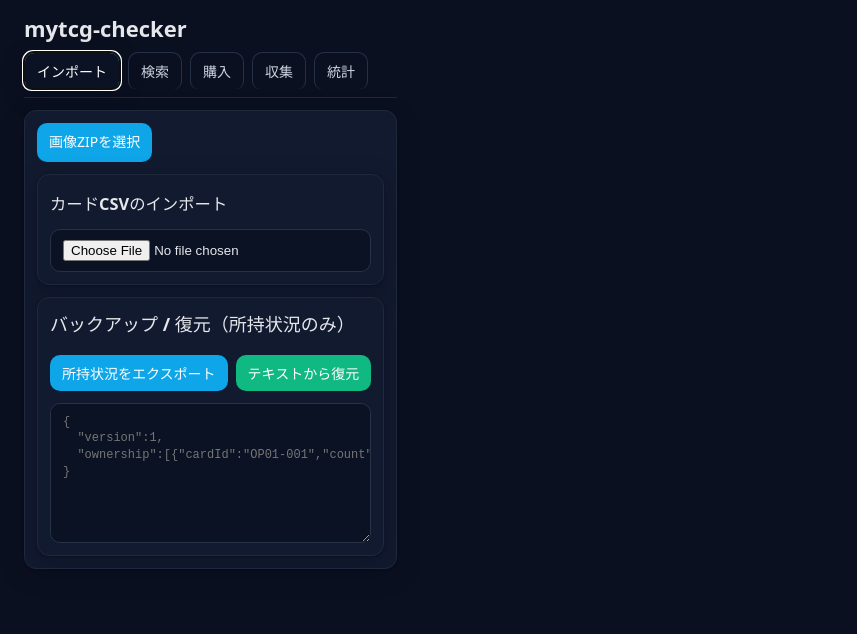
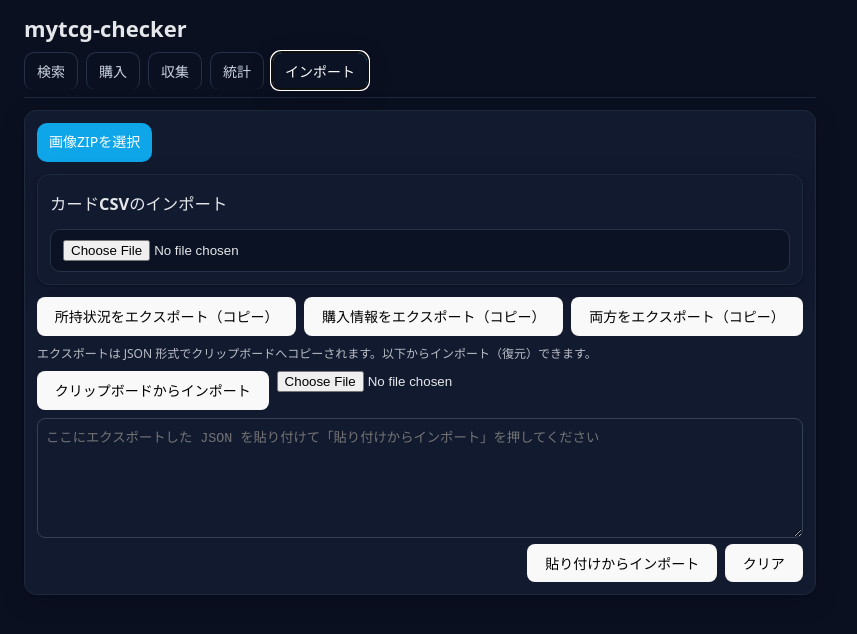
Before and after one commit to Megusuke/mytcg-checker, a React (Vite) app: page / in a window 1280 px wide. Both pictures are taken after a click on the tab "インポート". Shown: the top 634 px of the page, without its empty margins (0-857 px from the left). Built offline with nearby package versions, Linux system fonts and the light colour scheme.

Commit message:
update inport backup

```diff
--- a/package.json
+++ b/package.json
@@ -16,6 +16,7 @@
     "papaparse": "^5.5.3",
     "react": "^19.1.1",
     "react-dom": "^19.1.1",
+    "react-hot-toast": "^2.6.0",
     "zustand": "^5.0.8"
   },
   "devDependencies": {
@@ -34,5 +35,4 @@
     "vite": "^7.1.7",
     "vite-plugin-pwa": "^1.0.3"
   }
-
 }
--- a/src/App.tsx
+++ b/src/App.tsx
@@ -10,7 +10,7 @@ import { Collect } from './features/collect/Collect'
 import { Purchase } from './features/purchase/Purchase'
 
 export default function App() {
-  const [tab, setTab] = useState<'import'|'search'|'purchase'|'collect'|'stats'>('import')
+  const [tab, setTab] = useState<'import'|'search'|'purchase'|'collect'|'stats'>('search')
 
   return (
     <div className="app-viewport">
@@ -19,11 +19,11 @@ export default function App() {
 
         <Tabs
           tabs={[
-            { key: 'import',  label: 'インポート' },
             { key: 'search',  label: '検索' },
             { key: 'purchase', label: '購入' },
             { key: 'collect', label: '収集' },
             { key: 'stats',   label: '統計' },
+            { key: 'import',  label: 'インポート' },
           ]}
           value={tab}
           onChange={(k)=> setTab(k as any)}
--- a/src/features/backup/Backup.tsx
+++ b/src/features/backup/Backup.tsx
@@ -5,139 +5,234 @@
 // テキストのコピー＆貼り付けでやり取りする方式。
 // 通知は alert() で行い、トーストに依存しない。
 
-import React, { useState } from 'react'
-import { getAllOwnership, setOwnership } from '../../db'
+import React, { useRef, useState } from 'react'
+import { getAllCards, getOwnership, setOwnership } from '../../db'
+import type { Card } from '../../models'
 
-// Ownership のイメージ：
-// getAllOwnership() は { [cardId: string]: number } を返す想定。
-// setOwnership(cardId, count) で1件ずつ書き戻せる想定。
+const salesKey = (cid: string) => `sales.${cid}`
 
-export const Backup: React.FC = () => {
-  // export / import 用のテキストエリア中身
-  const [textData, setTextData] = useState('')
+// 軽いフォールバック通知
+const toast = {
+  success: (msg: string) => window.alert(msg),
+  error: (msg: string) => window.alert(msg)
+}
 
-  // 進行中フラグ
-  const [busyExport, setBusyExport] = useState(false)
-  const [busyImport, setBusyImport] = useState(false)
-
-  // 所持状況をJSON文字列として textData に出力
-  async function handleExport() {
+async function copyToClipboard(text: string) {
   try {
-      setBusyExport(true)
-
-      // 1. IndexedDBから ownership 全件をとる
-      const map = await getAllOwnership()
-      // map は { [cardId: string]: number }
-
-      // 2. 扱いやすい配列へ {cardId,count}[]
-      const arr = Object.entries(map).map(([cardId, count]) => ({
-        cardId,
-        count,
-      }))
-
-      // 3. JSON文字列に
-      //    - 見やすいようインデント2で整形
-      const jsonStr = JSON.stringify(
-        {
-          version: 1,        // 将来拡張用
-          exportedAt: Date.now(),
-          ownership: arr,    // [{cardId,count}, ...]
-        },
-        null,
-        2
-      )
-
-      setTextData(jsonStr)
-      alert('所持状況をエクスポートしました。このテキストをコピーして保管してください。')
-    } catch (e: any) {
-      console.error(e)
-      alert('エクスポートに失敗しました。')
-    } finally {
-      setBusyExport(false)
+    if (navigator.clipboard && navigator.clipboard.writeText) {
+      await navigator.clipboard.writeText(text)
+      return true
+    }
+    const ta = document.createElement('textarea')
+    ta.value = text
+    ta.style.position = 'fixed'
+    ta.style.left = '-9999px'
+    document.body.appendChild(ta)
+    ta.select()
+    document.execCommand('copy')
+    document.body.removeChild(ta)
+    return true
+  } catch {
+    return false
   }
 }
 
-  // textData に貼られたJSONを復元
-  async function handleImport() {
-    try {
-      setBusyImport(true)
-
-      if (!textData.trim()) {
-        alert('復元データが空です。')
-        return
+async function gatherOwnership(cards: Card[]) {
+  const map: Record<string, number> = {}
+  await Promise.all(
+    cards.map(async (c) => {
+      const ow = await getOwnership(c.cardId)
+      if (ow) map[c.cardId] = ow.count
+    })
+  )
+  return map
 }
 
-      let parsed: any
+async function gatherPurchases(cards: Card[]) {
+  const out: Record<string, { place: string; price: string }[]> = {}
+  for (const c of cards) {
+    const raw = localStorage.getItem(salesKey(c.cardId))
+    if (!raw) continue
     try {
-        parsed = JSON.parse(textData)
-      } catch (e) {
-        alert('JSONとして読み込めませんでした。')
-        return
+      const parsed = JSON.parse(raw)
+      if (Array.isArray(parsed) && parsed.length > 0) {
+        out[c.cardId] = parsed.map((r: any) => ({ place: String(r.place ?? ''), price: String(r.price ?? '') }))
+      }
+    } catch {
+      // ignore malformed
+    }
+  }
+  return out
 }
 
-      // 期待フォーマット: { version:1, ownership:[{cardId,count}, ...] }
-      if (!parsed || !Array.isArray(parsed.ownership)) {
-        alert('フォーマットが不正です。')
-        return
-      }
+export const Backup: React.FC = () => {
+  const [textArea, setTextArea] = useState<string>('')
+  const fileRef = useRef<HTMLInputElement | null>(null)
 
-      const list: { cardId: string; count: number }[] = parsed.ownership
-
-      // 1件ずつDBへ書き戻し
-      for (const item of list) {
-        if (!item || typeof item.cardId !== 'string') continue
-        const c = typeof item.count === 'number' && item.count >= 0 ? item.count : 0
-        await setOwnership(item.cardId, c)
-      }
-
-      alert('所持状況を復元しました。')
-    } catch (e: any) {
-      console.error(e)
-      alert('復元に失敗しました。')
-    } finally {
-      setBusyImport(false)
+  async function exportOwnershipCopy() {
+    try {
+      const cards = await getAllCards()
+      const ownership = await gatherOwnership(cards)
+      const text = JSON.stringify({ ownership }, null, 2)
+      const ok = await copyToClipboard(text)
+      if (ok) toast.success('所持状況をクリップボードにコピーしました')
+      else toast.error('クリップボードへのコピーに失敗しました')
+    } catch (e) {
+      toast.error('エクスポートに失敗しました')
     }
   }
 
+  async function exportPurchasesCopy() {
+    try {
+      const cards = await getAllCards()
+      const purchases = await gatherPurchases(cards)
+      const text = JSON.stringify({ purchases }, null, 2)
+      const ok = await copyToClipboard(text)
+      if (ok) toast.success('購入情報をクリップボードにコピーしました')
+      else toast.error('クリップボードへのコピーに失敗しました')
+    } catch {
+      toast.error('エクスポートに失敗しました')
+    }
+  }
+
+  async function exportAllCopy() {
+    try {
+      const cards = await getAllCards()
+      const ownership = await gatherOwnership(cards)
+      const purchases = await gatherPurchases(cards)
+      const text = JSON.stringify({ ownership, purchases }, null, 2)
+      const ok = await copyToClipboard(text)
+      if (ok) toast.success('所持状況と購入情報をクリップボードにコピーしました')
+      else toast.error('クリップボードへのコピーに失敗しました')
+    } catch {
+      toast.error('エクスポートに失敗しました')
+    }
+  }
+
+  // ---------- インポート（復元）処理 ----------
+  async function applyImportedObject(obj: any) {
+    // 期待形: { ownership: { cardId: number, ... }, purchases: { cardId: [ {place,price}, ... ] } }
+    const cards = await getAllCards()
+    const validCardIds = new Set(cards.map((c) => c.cardId))
+
+    // ownership の復元
+    if (obj && typeof obj.ownership === 'object') {
+      const entries = Object.entries(obj.ownership)
+      await Promise.all(
+        entries.map(async ([cardId, val]) => {
+          if (!validCardIds.has(cardId)) return
+          const count = Number(val)
+          if (!Number.isNaN(count)) {
+            try {
+              await setOwnership(cardId, count)
+            } catch {
+              // ignore per-item error
+            }
+          }
+        })
+      )
+    }
+
+    // purchases の復元（localStorage の sales.{cardId} に保存）
+    if (obj && typeof obj.purchases === 'object') {
+      const entries = Object.entries(obj.purchases)
+      for (const [cardId, arr] of entries) {
+        if (!validCardIds.has(cardId)) continue
+        try {
+          if (Array.isArray(arr)) {
+            // 正規化: 各行を {place,price} にして保存
+            const normalized = arr.map((r: any) => ({ place: String(r.place ?? ''), price: String(r.price ?? '') }))
+            localStorage.setItem(salesKey(cardId), JSON.stringify(normalized))
+          }
+        } catch {
+          // ignore
+        }
+      }
+    }
+  }
+
+  async function importFromText(input: string) {
+    if (!input || input.trim() === '') {
+      toast.error('読み込む JSON が空です')
+      return
+    }
+    try {
+      const parsed = JSON.parse(input)
+      await applyImportedObject(parsed)
+      toast.success('インポートが完了しました')
+      // 変更を UI に反映するためイベント等で通知したい場合は再ロードするか、必要な箇所で再読込処理を行ってください
+    } catch (e) {
+      toast.error('JSON の解析に失敗しました')
+    }
+  }
+
+  async function pasteFromClipboardAndImport() {
+    try {
+      const text = await navigator.clipboard.readText()
+      await importFromText(text)
+    } catch {
+      toast.error('クリップボードからの読み取りに失敗しました')
+    }
+  }
+
+  function onFileChange(e: React.ChangeEvent<HTMLInputElement>) {
+    const f = e.target.files && e.target.files[0]
+    if (!f) return
+    const r = new FileReader()
+    r.onload = async () => {
+      const txt = String(r.result ?? '')
+      await importFromText(txt)
+    }
+    r.readAsText(f, 'utf-8')
+    // reset input so same file can be chosen again
+    if (fileRef.current) fileRef.current.value = ''
+  }
+
   return (
-    <div className="panel" style={{ display:'grid', gap:12 }}>
-      <h2 style={{ margin:'0 0 4px' }}>バックアップ / 復元（所持状況のみ）</h2>
+    <div style={{ display: 'grid', gap: 8 }}>
+      <div style={{ display: 'flex', gap: 8, flexWrap: 'wrap' }}>
+        <button onClick={exportOwnershipCopy}>所持状況をエクスポート（コピー）</button>
+        <button onClick={exportPurchasesCopy}>購入情報をエクスポート（コピー）</button>
+        <button onClick={exportAllCopy}>両方をエクスポート（コピー）</button>
+      </div>
 
-      <div style={{display:'flex', gap:8, flexWrap:'wrap'}}>
+      <div style={{ fontSize: 12, opacity: 0.8 }}>
+        エクスポートは JSON 形式でクリップボードへコピーされます。以下からインポート（復元）できます。
+      </div>
+
+      <div style={{ display: 'grid', gap: 8 }}>
+        <div style={{ display: 'flex', gap: 8 }}>
+          <button onClick={pasteFromClipboardAndImport}>クリップボードからインポート</button>
+          <input ref={fileRef} type="file" accept="application/json" onChange={onFileChange} />
+        </div>
+
+        <div style={{ display: 'grid', gap: 6 }}>
+          <textarea
+            value={textArea}
+            onChange={(e) => setTextArea(e.target.value)}
+            placeholder='ここにエクスポートした JSON を貼り付けて「貼り付けからインポート」を押してください'
+            style={{ width: '100%', minHeight: 120, padding: 8, borderRadius: 8, border: '1px solid #334155', background: 'var(--panel)' }}
+          />
+          <div style={{ display: 'flex', gap: 8, justifyContent: 'flex-end' }}>
             <button
-          className="btn"
-          onClick={handleExport}
-          disabled={busyExport}
-          style={{flex:'0 0 auto'}}
+              onClick={async () => {
+                await importFromText(textArea)
+              }}
             >
-          {busyExport ? 'エクスポート中…' : '所持状況をエクスポート'}
+              貼り付けからインポート
             </button>
-
             <button
-          className="btn ok"
-          onClick={handleImport}
-          disabled={busyImport}
-          style={{flex:'0 0 auto'}}
+              onClick={() => {
+                setTextArea('')
+              }}
             >
-          {busyImport ? '復元中…' : 'テキストから復元'}
+              クリア
             </button>
           </div>
-
-      <textarea
-        className="input"
-        style={{
-          minHeight: '140px',
-          fontFamily: 'monospace',
-          fontSize: '12px',
-          lineHeight: 1.4,
-          whiteSpace: 'pre',
-          overflowX: 'auto'
-        }}
-        placeholder={`{\n  "version":1,\n  "ownership":[{"cardId":"OP01-001","count":2}, ...]\n}`}
-        value={textData}
-        onChange={(e)=> setTextData(e.target.value)}
-      />
-
+        </div>
+      </div>
     </div>
   )
 }
+
+export default Backup
```
Also changed, not shown: 2 other files (tests, documents, lock files or other folders). Lines whose indentation alone changed are shown as unchanged.
